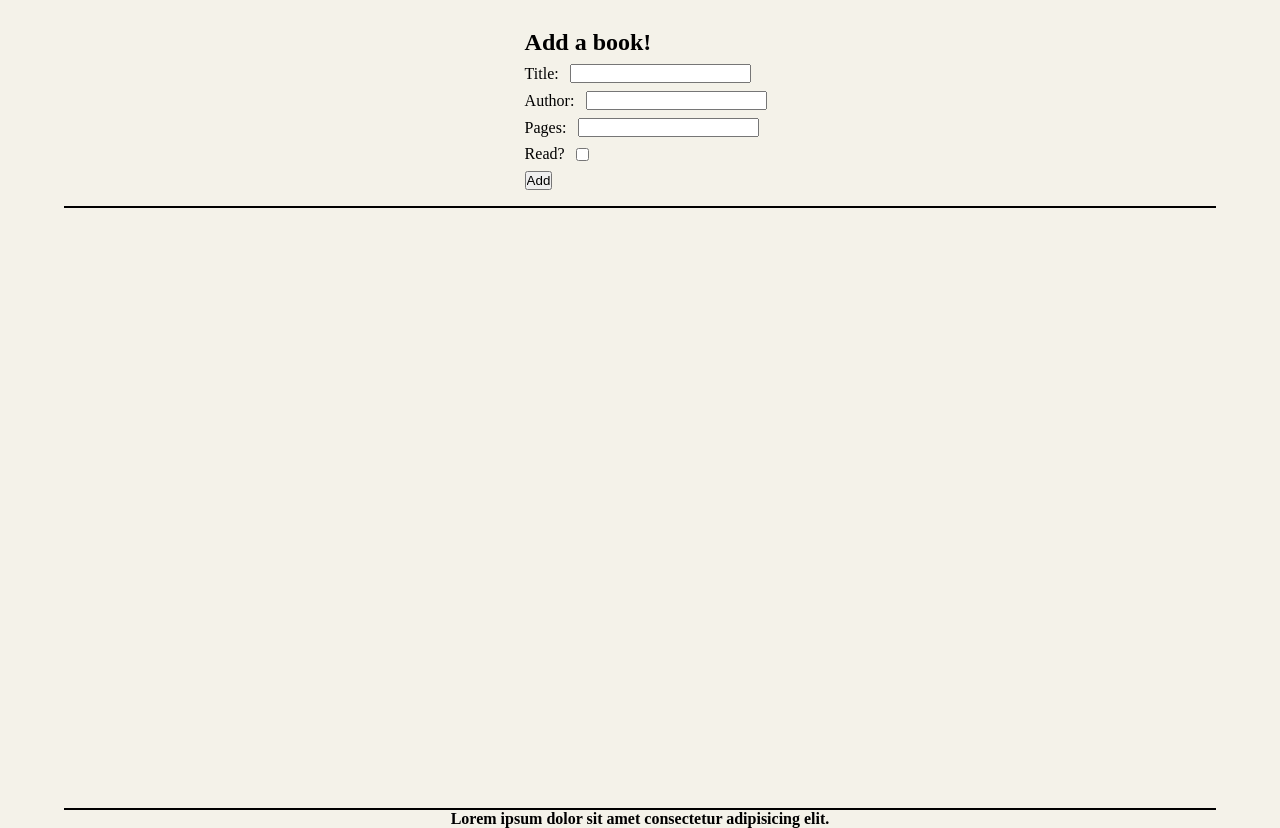
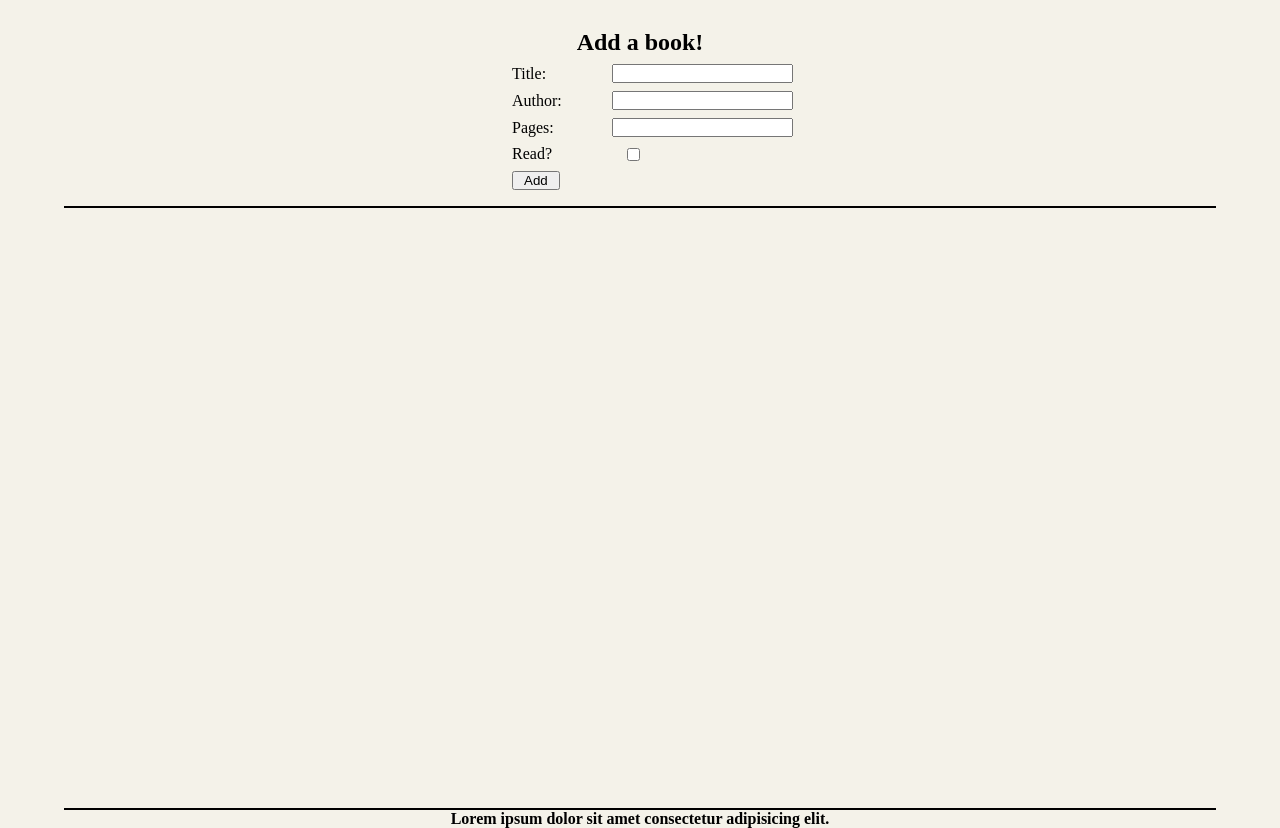
Before and after one commit to Resdayn/jsLibrary, a plain HTML site: page index.html in a window 1280 px wide. Shown: the part 66-894 px from the top of the page. Drawn offline with Linux system fonts and the light colour scheme.

Commit message:
basic interface finalized

```diff
--- a/index.html
+++ b/index.html
@@ -17,16 +17,16 @@
         <h2>Add a book!</h2>
         <form id="form" action="#" method="">
             <div class="form">
-                <label for="title">Title: </label>
-                <input type="text" name="title" id="title-input">
+                <label for="title">Title:</label>
+                <input class="form-input" type="text" name="title" id="title-input">
             </div>
             <div class="form">
-                <label for="author">Author: </label>
-                <input type="text" name="author" id="author-input">
+                <label for="author">Author:</label>
+                <input class="form-input" type="text" name="author" id="author-input">
             </div>
             <div class="form">
-                <label for="pages">Pages: </label>
-                <input type="text" name="pages" id="pages-input">
+                <label for="pages">Pages:</label>
+                <input class="form-input" type="text" name="pages" id="pages-input">
             </div>
             <div class="form">
                 <label for="read">Read? </label>
--- a/styles/style.css
+++ b/styles/style.css
@@ -15,19 +15,38 @@ header h1{
     font-size: 40px;
 }
 
+h2{
+    text-align: center;
+}
+
 #form-section{
     margin: 2vh 0 2vh;
 }
-.form{
-    display: flex;
-    flex-direction: row;
-    align-items: center;
-    margin-top: 1vh;
+
+form {
+    width: 20vw;
 }
 
-.form label{
-    margin-right: 5%;
+.form{
+    margin-top: 1vh;
+    display: flex;
+    place-items: center;
+    justify-content: space-between;
 }
+
+label{
+    min-width: 100px;
+}
+
+#read-input {
+    margin-right: 10vw;
+
+}
+
+#add-input{
+    padding: 0 10px;
+}
+
 .separator {
     height: 2px;
     width: 90%;
```
